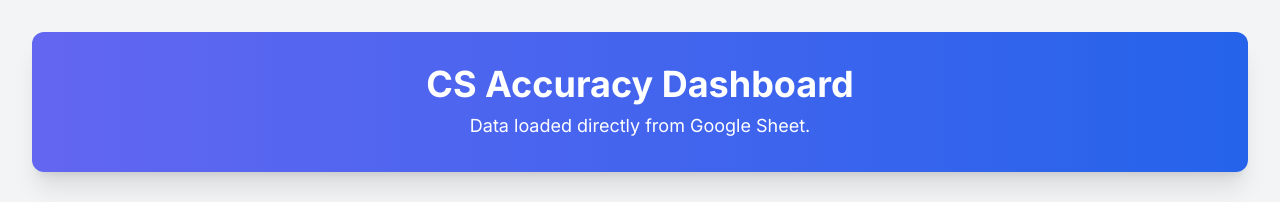
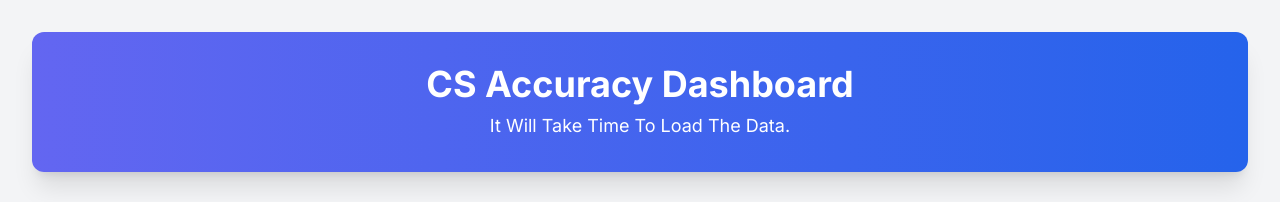
Before and after one commit to Mamunabdullaal/CS-Accuracy-Tracker, a plain HTML site: page index.html in a window 1280 px wide. Shown: the top 202 px of the page. Drawn offline with nearby package versions, Linux system fonts and the light colour scheme; no server answers.

Commit message:
Update index.html

```diff
--- a/index.html
+++ b/index.html
@@ -79,7 +79,7 @@
         <!-- Header Section -->
         <div class="bg-gradient-to-r from-indigo-500 to-blue-600 text-white text-center p-8 rounded-xl shadow-xl">
             <h1 class="text-3xl sm:text-4xl font-bold">CS Accuracy Dashboard</h1>
-            <p class="mt-2 text-md sm:text-lg">Data loaded directly from Google Sheet.</p>
+            <p class="mt-2 text-md sm:text-lg">It Will Take Time To Load The Data.</p>
         </div>
 
         <!-- Date Filter Section -->
```
